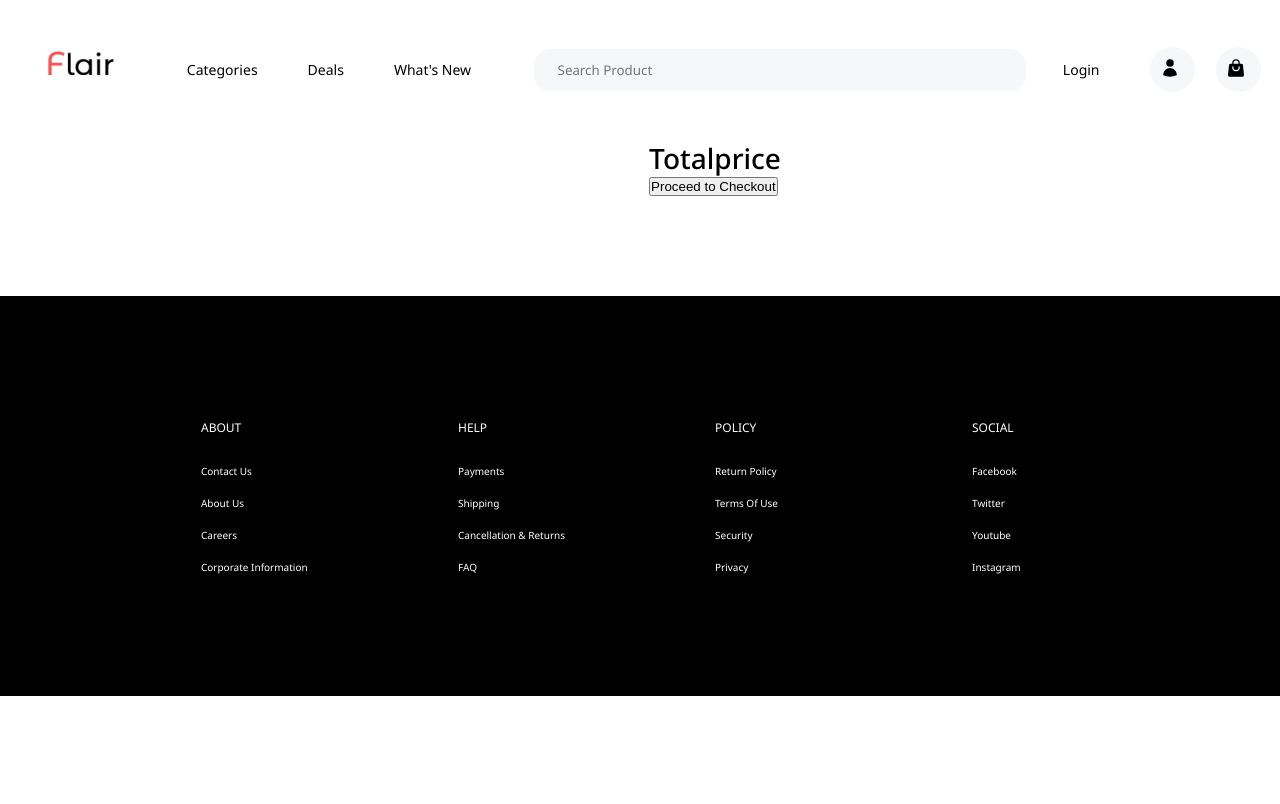
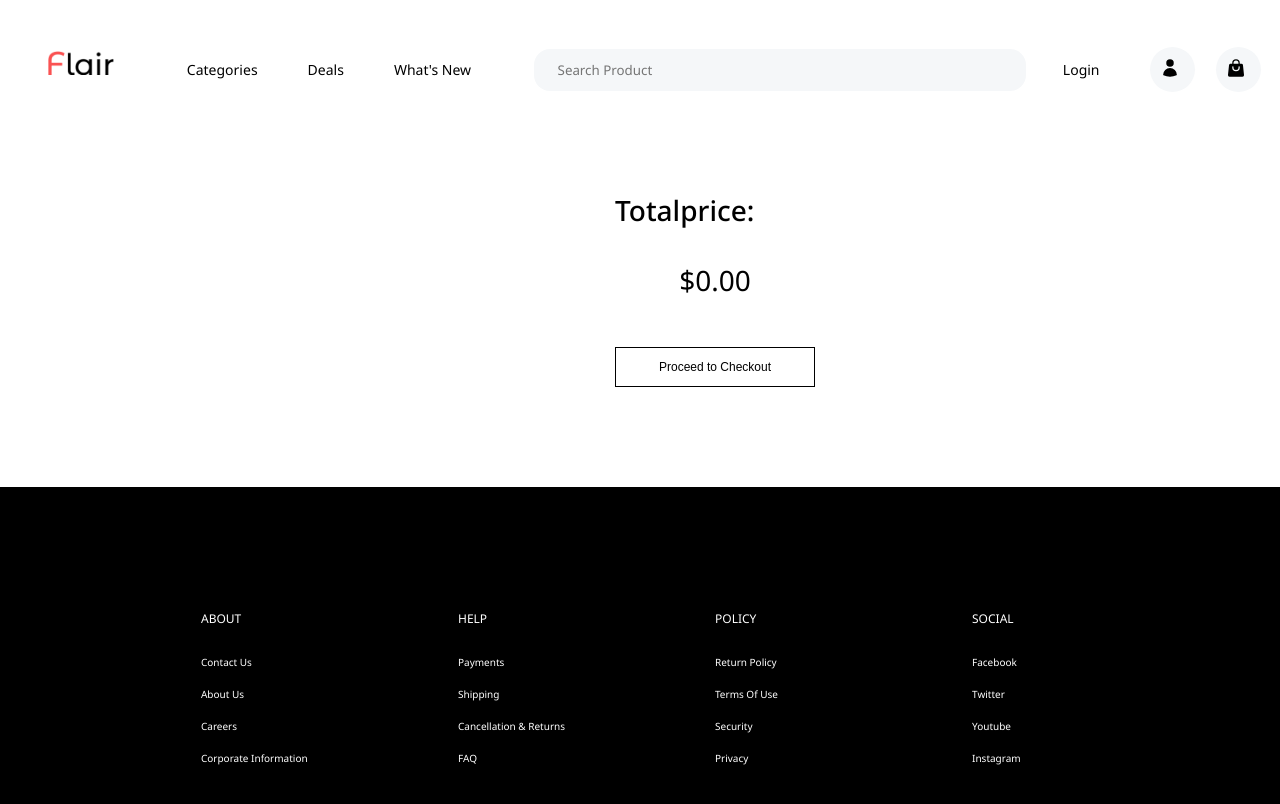
Before and after one commit to sanjayprashadhkr/flairapp, a React (Create React App) app in the folder frontend/: page /mycart in a window 1280 px wide. Shown: the top 804 px of the page. Built offline with nearby package versions, Linux system fonts and the light colour scheme.

Commit message:
Added css for the price container in mycart page

```diff
--- a/frontend/src/components/Mycart/Cartcard.tsx
+++ b/frontend/src/components/Mycart/Cartcard.tsx
@@ -42,7 +42,7 @@ export const Cartcard = ({ productid, quantity }: any) => {
           {currentProduct.productName}
         </div>
         <div className="cart-details-seconday-container">
-          <div className="cartcard-product-price">{currentProduct.price}</div>
+          <div className="cartcard-product-price">${currentProduct.price}</div>
           <button onClick={deleteitem} className="remove-button">
             Remove
           </button>
--- a/frontend/src/components/Mycart/Totalprice.tsx
+++ b/frontend/src/components/Mycart/Totalprice.tsx
@@ -1,12 +1,24 @@
 import React from "react";
 import "./totalprice.css";
+import { useSelector } from "react-redux";
+import { useEffect, useState } from "react";
 
-export const Totalprice = ({ price }: any) => {
+export const Totalprice = () => {
+  const myCart = useSelector((state: any) => state.user.myCart);
+  const [price, setPrice] = useState(0);
+  useEffect(() => {
+    let totalprice = 0;
+    for (let i = 0; i < myCart.length; i++) {
+      totalprice += myCart[i].price * myCart[i].quantity;
+    }
+    setPrice(totalprice);
+  }, []);
+
   return (
     <>
-      <div className="total-price">Totalprice</div>
-      <div>{price}</div>
-      <button>Proceed to Checkout</button>
+      <div className="total-price">Totalprice:</div>
+      <div className="price-tag">${price.toFixed(2)}</div>
+      <button className="proceed-to-checkout-btn">Proceed to Checkout</button>
     </>
   );
 };
--- a/frontend/src/components/Mycart/totalprice.css
+++ b/frontend/src/components/Mycart/totalprice.css
@@ -3,4 +3,33 @@
   font-weight: 500;
   align-self: flex-start;
   justify-self: flex-start;
+  text-align: center;
 }
+
+.price-tag {
+  margin-top: 3.2rem;
+  font-size: 2.8rem;
+  text-align: center;
+}
+
+.proceed-to-checkout-btn {
+  margin-top: 4.8rem;
+}
+
+.proceed-to-checkout-btn {
+  border: solid 1px black;
+  padding: 0.6rem 1.8rem;
+  color: black;
+  background-color: white;
+  font-size: 1.2rem;
+  width: 20rem;
+  height: 4rem;
+  font-family: "DM Sans", sans-serif;
+  font-weight: 500;
+}
+
+.proceed-to-checkout-btn:hover {
+  cursor: pointer;
+  background-color: black;
+  color: white;
+}
--- a/frontend/src/components/Productinfo/Price.tsx
+++ b/frontend/src/components/Productinfo/Price.tsx
@@ -9,7 +9,6 @@ export const Price = ({ price, productid }: any) => {
   const emailId = user.emailId;
   const dispatch = useDispatch();
   const myCart = user.myCart;
-  console.log("price" + price);
   const isProductAlreadyPresentInTheCart = () => {
     for (let i = 0; i < myCart.length; i++) {
       if (myCart[i].productid === productid) {
--- a/frontend/src/pages/Mycart.tsx
+++ b/frontend/src/pages/Mycart.tsx
@@ -9,6 +9,7 @@ import "./mycart.css";
 export const Mycart = () => {
   const myCart = useSelector((state: any) => state.user.myCart);
   const [price, setPrice] = useState(0);
+  const [detectChange, setDetectChange] = useState(0);
   return (
     <div className="mycart-container">
       <div>
--- a/frontend/src/pages/mycart.css
+++ b/frontend/src/pages/mycart.css
@@ -4,4 +4,5 @@
   margin: 0 auto;
   justify-content: center;
   gap: 15rem;
+  margin-top: 10rem;
 }
```
